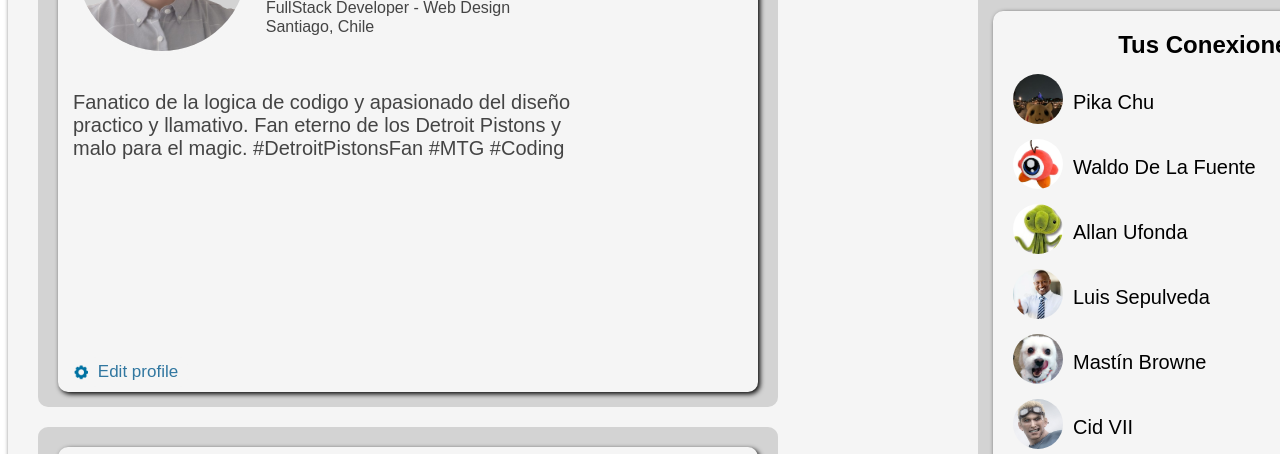
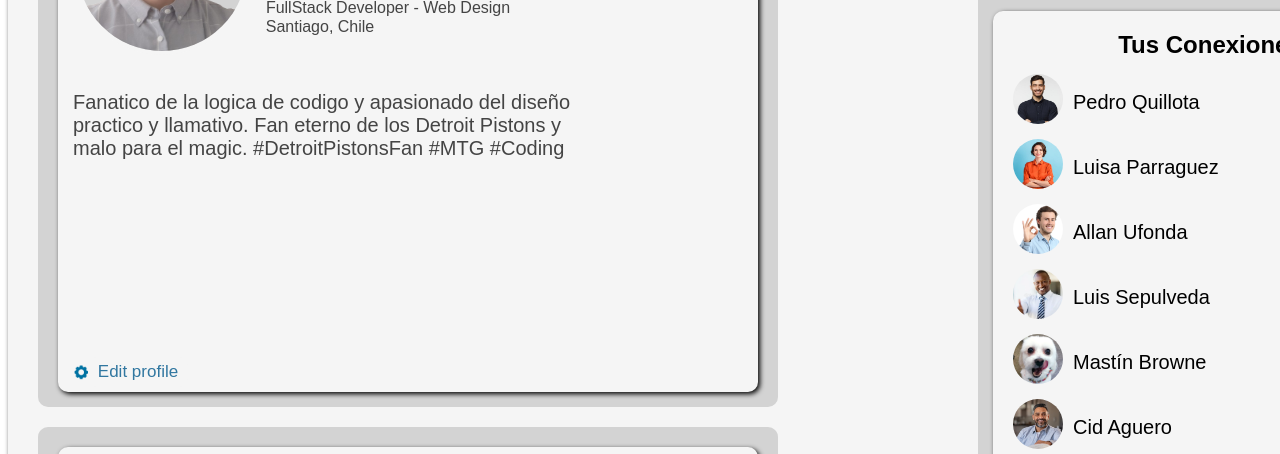
Before and after one commit to Ve3Bro/Core_5, a plain HTML site: page index.html in a window 1280 px wide. Shown: the part 331-785 px from the top of the page. Drawn offline with Linux system fonts and the light colour scheme.

Commit message:
commit_final

```diff
--- a/index.html
+++ b/index.html
@@ -68,12 +68,12 @@
                     <div id="connections">
                         <h2>Tus Conexiones (6)</h2>
                         <div class="amigos">
-                            <div class="amigosconf" id="amigo1"><img src="img/pikachu.jpg">Pika Chu</div>
-                            <div class="amigosconf" id="amigo2"><img src="img/waddle-doo.png">Waldo De La Fuente</div>
-                            <div class="amigosconf" id="amigo3"><img src="img/alien.jpg">Allan Ufonda</div>
+                            <div class="amigosconf" id="amigo1"><img src="img/person1.jpg">Pedro Quillota</div>
+                            <div class="amigosconf" id="amigo2"><img src="img/person2.jpg">Luisa Parraguez</div>
+                            <div class="amigosconf" id="amigo3"><img src="img/person3.jpg">Allan Ufonda</div>
                             <div class="amigosconf" id="amigo4"><img src="img/Luis.png">Luis Sepulveda</div>
                             <div class="amigosconf" id="amigo5"><img src="img/Mastín.jpg">Mastín Browne</div>
-                            <div class="amigosconf" id="amigo6"><img src="img/cid.jpg">Cid VII</div>
+                            <div class="amigosconf" id="amigo6"><img src="img/person4.jpg">Cid Aguero</div>
                         </div>
                     </div>
                 </div>
```
Also changed, not shown: img/person1.jpg (added), img/person2.jpg (added), img/person3.jpg (added), img/person4.jpg (added).
